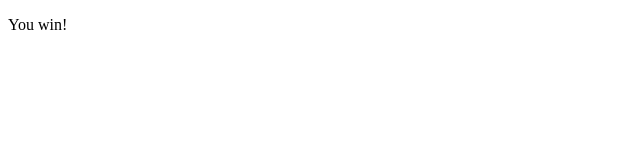
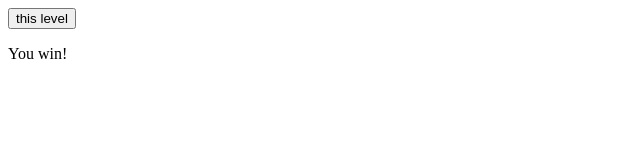
Before and after one commit to 1YOUYUNLIN1/1, a plain HTML site: page 3/white.html in a window 1280 px wide. Shown: the whole page, without its empty margins (0-640 px from the left). Drawn offline with Linux system fonts and the light colour scheme.

Commit message:
Update white.html

```diff
--- a/3/white.html
+++ b/3/white.html
@@ -4,7 +4,7 @@
 		<title>Puzzle - Level 3</title>
 	</head>
 	<body>
-		<!--<a href="./1.html"><button type="button">next level</button></a>-->
-    <p>You win!</p>
+		<a href="./white.html"><button type="button">this level</button></a>
+		<p>You win!</p>
 	</body>
 </html>
```
